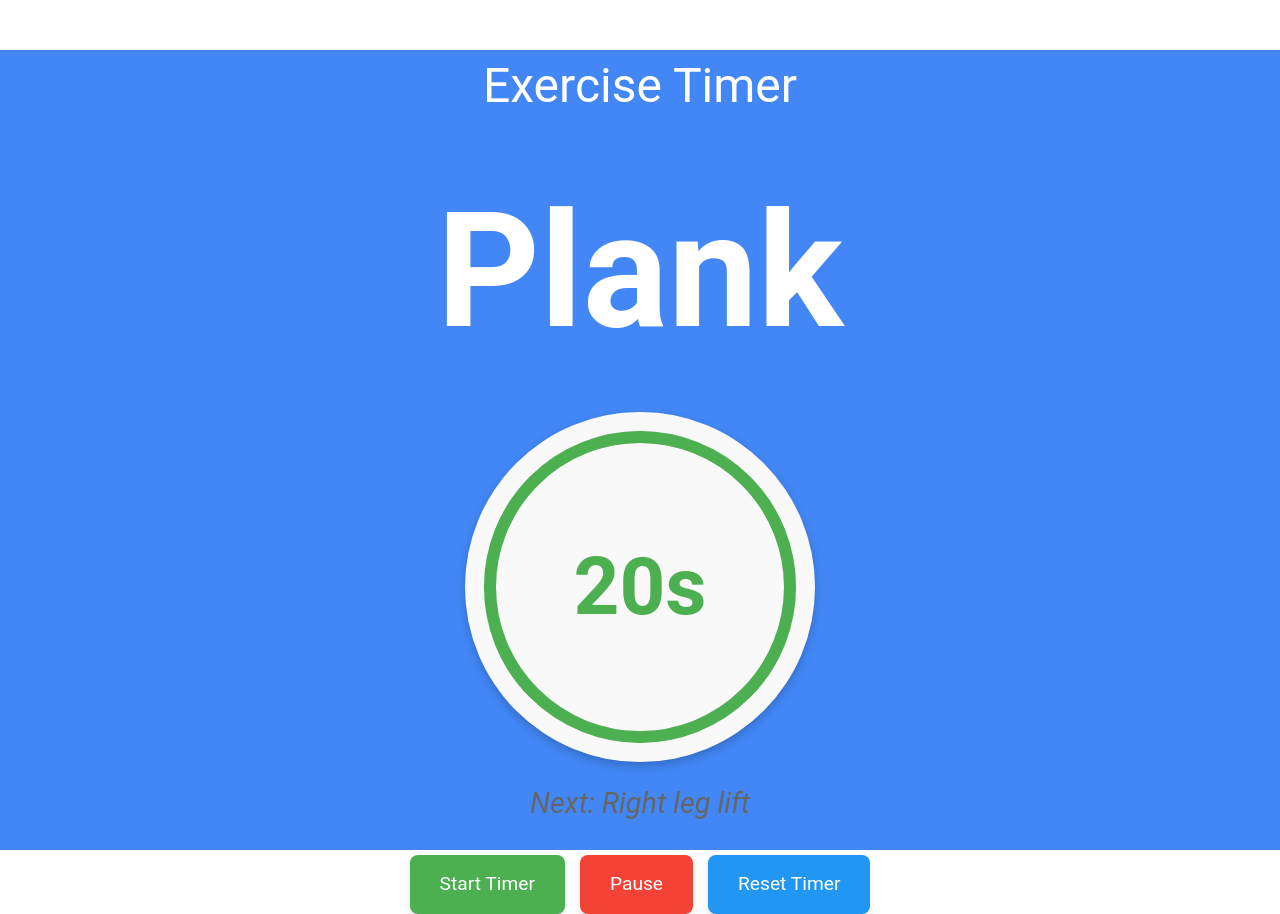
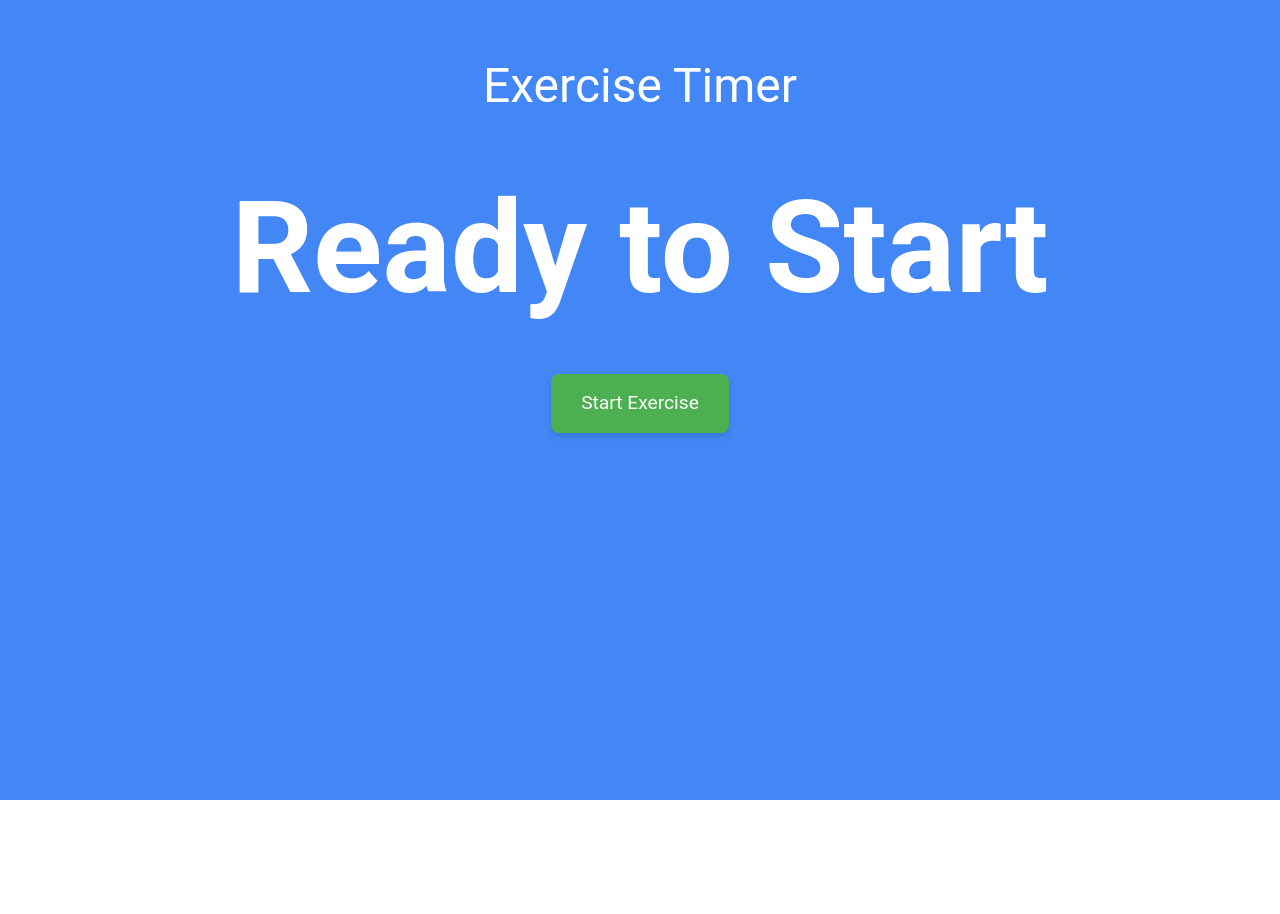
Before and after one commit to sirapolw/exercise-timer, a Next.js app: page / in a window 1280 px wide. After the commit the page ends 800 px from the top, so only its background shows below. Built offline with nearby package versions, Linux system fonts and the light colour scheme.

Commit message:
add idle state

```diff
--- a/src/app/page.tsx
+++ b/src/app/page.tsx
@@ -2,7 +2,7 @@
 import ProgressCircle from "@/components/progress-circle";
 import { useState, useEffect } from "react";
 import { Exercise } from "./types";
-import { speakExercise } from "@/utils/speak-utils";
+import { speak, speakExercise } from "@/utils/speak-utils";
 
 const exercises: Exercise[] = [
   { name: "Plank", duration: 20 },
@@ -38,39 +38,75 @@ const exercises: Exercise[] = [
 
 const Timer = () => {
   const [currentExerciseIndex, setCurrentExerciseIndex] = useState(0);
-  const [timeLeft, setTimeLeft] = useState(exercises[0].duration);
+  const [timeLeft, setTimeLeft] = useState(5); // Start with 5 for the countdown
+  const [status, setStatus] = useState<"idle" | "countdown" | "exercising">(
+    "idle"
+  );
   const [isRunning, setIsRunning] = useState(false);
 
   useEffect(() => {
-    if (!isRunning) return;
+    let interval: NodeJS.Timeout | null = null;
 
-    const interval = setInterval(() => {
+    if (status === "countdown" && isRunning) {
+      interval = setInterval(() => {
+        if (timeLeft > 1) {
+          beepCountdown();
+          setTimeLeft((prev) => prev - 1);
+        } else {
+          beepEnd();
+          clearInterval(interval!);
+          setStatus("exercising");
+          setTimeLeft(exercises[currentExerciseIndex].duration);
+          speakExercise(exercises[currentExerciseIndex]);
+        }
+      }, 1000);
+    } else if (status === "exercising" && isRunning) {
+      interval = setInterval(() => {
         if (timeLeft > 0) {
           setTimeLeft((prev) => prev - 1);
           if (timeLeft <= 4 && timeLeft > 1) beepCountdown();
           if (timeLeft === 1) beepEnd();
         } else {
-        clearInterval(interval);
+          clearInterval(interval!);
           if (currentExerciseIndex < exercises.length - 1) {
-          setCurrentExerciseIndex((prev) => prev + 1);
-          setTimeLeft(exercises[currentExerciseIndex + 1].duration);
-          speakExercise(exercises[currentExerciseIndex + 1]);
+            const nextIndex = currentExerciseIndex + 1;
+            setCurrentExerciseIndex(nextIndex);
+            setTimeLeft(exercises[nextIndex].duration);
+            speakExercise(exercises[nextIndex]);
           } else {
             setIsRunning(false);
+            setStatus("idle");
             alert("Workout Complete!");
           }
         }
       }, 1000);
+    }
 
-    return () => clearInterval(interval);
-  }, [timeLeft, isRunning, currentExerciseIndex]);
+    return () => {
+      if (interval) clearInterval(interval);
+    };
+  }, [timeLeft, isRunning, status, currentExerciseIndex]);
 
-  const startTimer = () => setIsRunning(true);
-  const stopTimer = () => setIsRunning(false);
+  const startTimer = () => {
+    if (status === "idle") {
+      speak("Get ready to start the exercise");
+      setStatus("countdown");
+      setTimeLeft(5);
+      setIsRunning(true);
+    } else {
+      setIsRunning(true);
+    }
+  };
+
+  const pauseTimer = () => {
+    setIsRunning(false);
+  };
+
   const resetTimer = () => {
     setIsRunning(false);
+    setStatus("idle");
     setCurrentExerciseIndex(0);
-    setTimeLeft(exercises[0].duration);
+    setTimeLeft(5);
   };
 
   const beepCountdown = () => {
@@ -83,13 +119,34 @@ const Timer = () => {
     audio.play();
   };
 
+  const getDisplayName = () => {
+    if (status === "countdown") {
+      return `Get ready in ${timeLeft}s`;
+    } else if (status === "exercising") {
+      return exercises[currentExerciseIndex].name;
+    } else {
+      return "Ready to Start";
+    }
+  };
+
+  const getNextExerciseName = () => {
+    if (
+      status === "exercising" &&
+      currentExerciseIndex < exercises.length - 1
+    ) {
+      return exercises[currentExerciseIndex + 1].name;
+    } else {
+      return "None";
+    }
+  };
+
   return (
     <div
       style={{
         height: "100vh",
         background: "#4287f5",
         textAlign: "center",
-        marginTop: "50px",
+        paddingTop: "50px",
         fontFamily: "'Roboto', sans-serif",
       }}
     >
@@ -98,14 +155,15 @@ const Timer = () => {
       </h1>
       <h2
         style={{
-          fontSize: "10em",
+          fontSize: status === "countdown" ? "5em" : "8em",
           marginBottom: "20px",
           fontWeight: "bold",
           color: "#fff",
         }}
       >
-        {exercises[currentExerciseIndex].name}
+        {getDisplayName()}
       </h2>
+      {(status === "countdown" || status === "exercising") && (
         <div
           style={{
             position: "relative",
@@ -119,7 +177,11 @@ const Timer = () => {
         >
           <ProgressCircle
             timeLeft={timeLeft}
-          totalTime={exercises[currentExerciseIndex].duration}
+            totalTime={
+              status === "countdown"
+                ? 5
+                : exercises[currentExerciseIndex].duration
+            }
           />
           <div
             style={{
@@ -131,26 +193,49 @@ const Timer = () => {
             }}
           >
             <div
-            style={{ fontSize: "5em", fontWeight: "bold", color: "#4CAF50" }}
+              style={{
+                fontSize: "5em",
+                fontWeight: "bold",
+                color: "#4CAF50",
+              }}
             >
               {timeLeft}s
             </div>
           </div>
         </div>
+      )}
+      {status === "exercising" && (
         <h3
           style={{
             fontSize: "1.8em",
-          color: "#666",
+            color: "#fff",
             margin: "20px 0",
             fontStyle: "italic",
           }}
         >
-        Next:{" "}
-        {currentExerciseIndex < exercises.length - 1
-          ? exercises[currentExerciseIndex + 1].name
-          : "None"}
+          Next: {getNextExerciseName()}
         </h3>
+      )}
       <div style={{ marginTop: "30px" }}>
+        {status === "idle" && (
+          <button
+            onClick={startTimer}
+            style={{
+              padding: "15px 30px",
+              fontSize: "1.2em",
+              cursor: "pointer",
+              backgroundColor: "#4CAF50",
+              color: "white",
+              border: "none",
+              borderRadius: "8px",
+              boxShadow: "0px 4px 6px rgba(0, 0, 0, 0.1)",
+            }}
+          >
+            Start Exercise
+          </button>
+        )}
+        {(status === "countdown" || status === "exercising") && (
+          <>
             <button
               onClick={startTimer}
               style={{
@@ -164,11 +249,12 @@ const Timer = () => {
                 borderRadius: "8px",
                 boxShadow: "0px 4px 6px rgba(0, 0, 0, 0.1)",
               }}
+              disabled={isRunning}
             >
-          Start Timer
+              {isRunning ? "Running" : "Resume"}
             </button>
             <button
-          onClick={stopTimer}
+              onClick={pauseTimer}
               style={{
                 padding: "15px 30px",
                 fontSize: "1.2em",
@@ -180,6 +266,7 @@ const Timer = () => {
                 borderRadius: "8px",
                 boxShadow: "0px 4px 6px rgba(0, 0, 0, 0.1)",
               }}
+              disabled={!isRunning}
             >
               Pause
             </button>
@@ -198,6 +285,8 @@ const Timer = () => {
             >
               Reset Timer
             </button>
+          </>
+        )}
       </div>
     </div>
   );
--- a/src/utils/speak-utils.ts
+++ b/src/utils/speak-utils.ts
@@ -1,4 +1,9 @@
 import { Exercise } from "@/app/types";
+
+export const speak = (text: string) => {
+  const utterance = new SpeechSynthesisUtterance(text);
+  speechSynthesis.speak(utterance);
+};
 
 export const speakExercise = (exercise: Exercise) => {
   let toBeSpoken = exercise.name + " for " + exercise.duration + " seconds";
```
Lines whose indentation alone changed are shown as unchanged.
